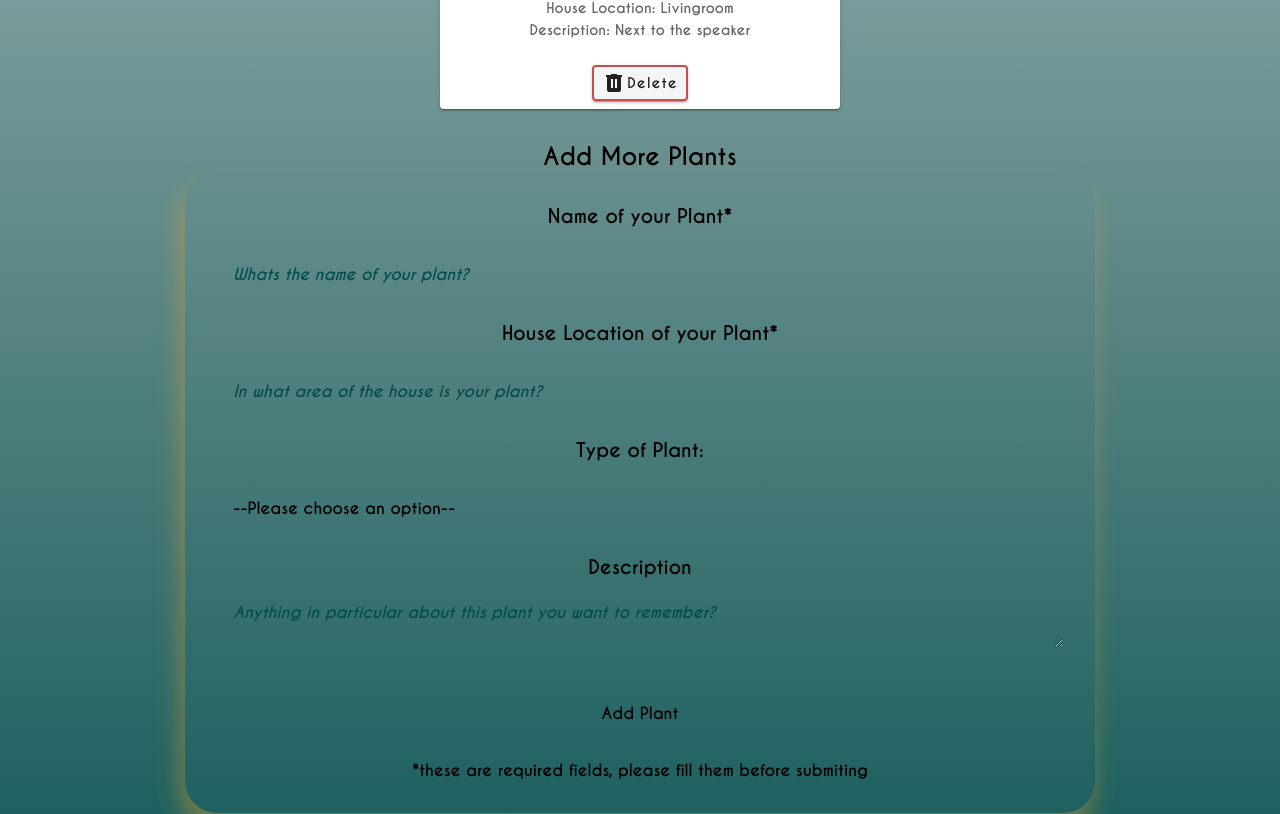
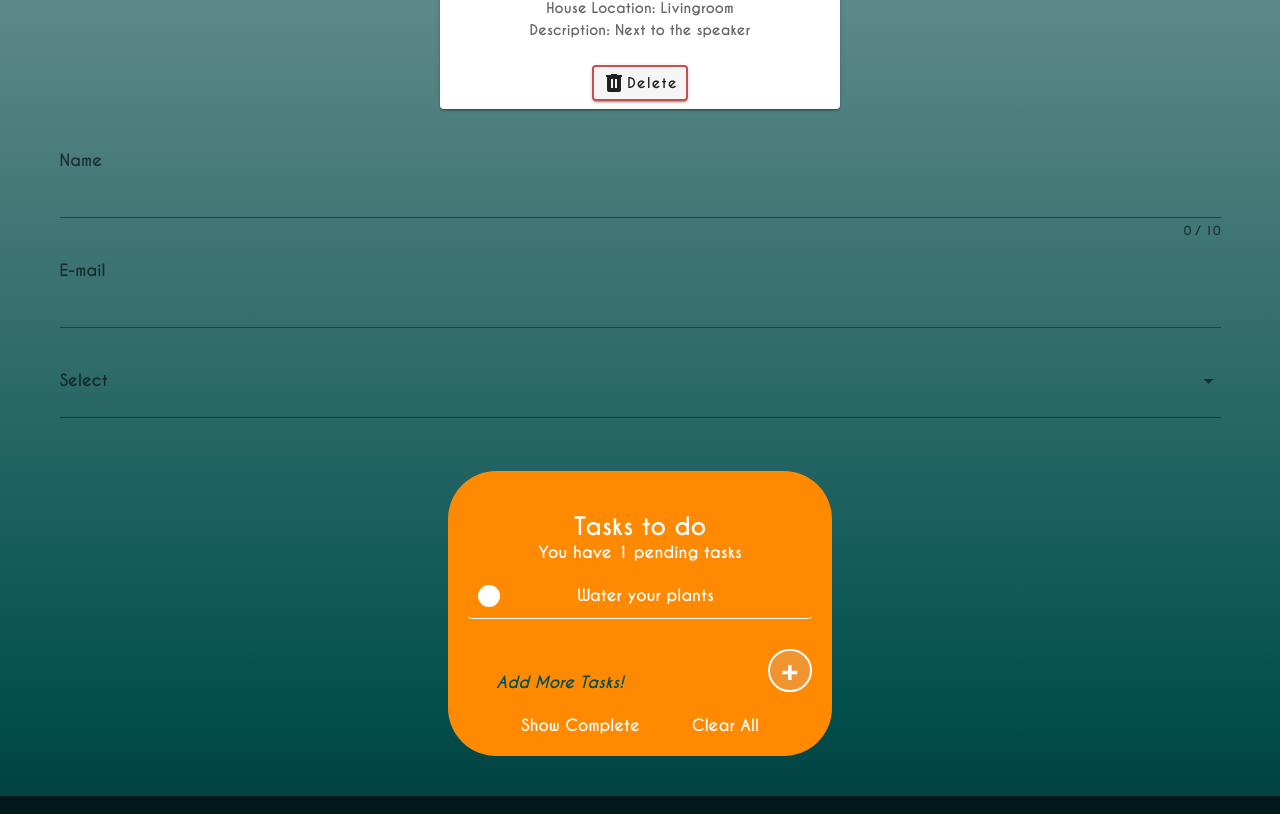
Before and after one commit to rodiramo/parcial2-admt1a-diazramos_rocio-guggiari_micaela, a Vue app: page / in a window 1280 px wide. Shown: the part 1793-2607 px from the top of the page. Built offline with nearby package versions, Linux system fonts and the light colour scheme.

Commit message:
Update NewPlant
tring to make form with vuetify

```diff
--- a/src/components/NewPlant.vue
+++ b/src/components/NewPlant.vue
@@ -1,4 +1,4 @@
-<template>
+<!-- <template>
   <div class="container mt-5 mb-5" id="add">
     <h2 class="text-center mb-3">Add More Plants</h2>
     <form class="form-plants" v-on:submit.prevent="add()"  @keydown.enter.prevent="">
@@ -32,13 +32,28 @@
       <p>*these are required fields, please fill them before submiting</p>
     </form>
   </div>
+</template> -->
+<template>
+  <v-form ref="form">
+    <v-text-field  :counter="10"  label="Name" required></v-text-field>
+    <v-text-field  label="E-mail" required></v-text-field>
+    <v-select
+      v-model="select"
+      label="Select"
+      :items="['California', 'Colorado', 'Florida', 'Georgia', 'Texas', 'Wyoming']"
+      variant="underlined"
+    ></v-select>
+    <!-- <v-btn color="success" class="mr-4" @click="validate">
+      Validate
+    </v-btn> -->
+
+  </v-form>
 </template>
 
 <script>
 export default {
   name: "NewPlant",
   components: "",
-
   data() {
     return {
       plant: {
@@ -46,7 +61,7 @@ export default {
         newLocation: "",
         newSelected: "",
         newDescription: "",
-      }
+      },
     };
   },
   methods: {
@@ -61,5 +76,4 @@ export default {
   computed: {},
 };
 </script>
-
 <style></style>
```
